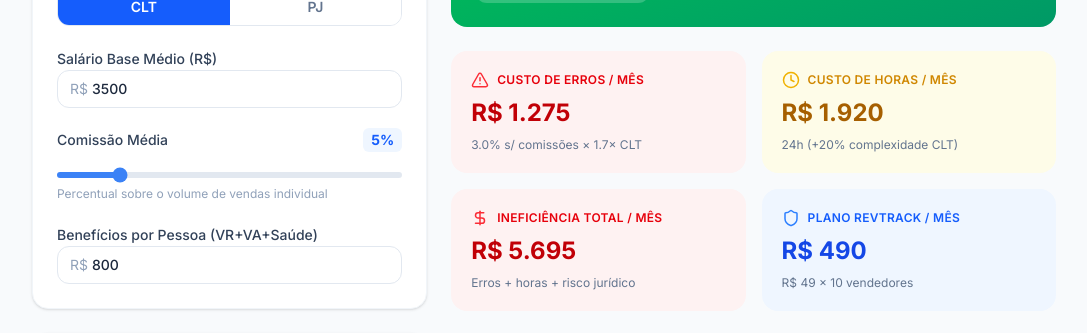
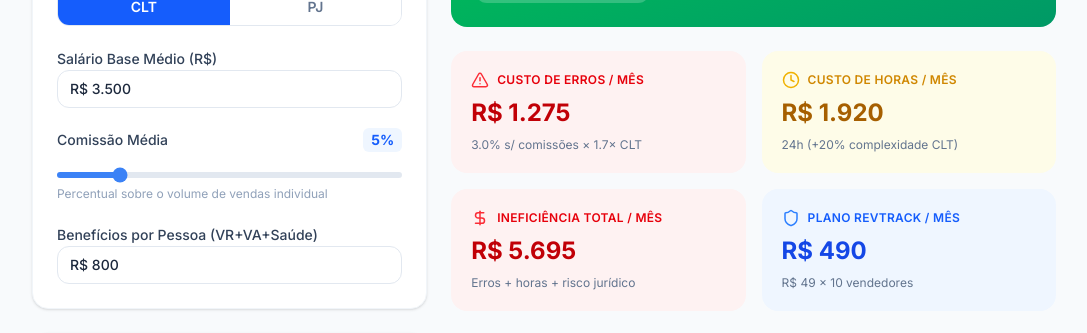
Before and after one commit to bezerraalbuquerque-sketch/calculadora-roi, a Next.js app: page / in a window 1280 px wide. Shown: the part 437-770 px from the top of the page, without its empty margins (96-1183 px from the left). Built offline with nearby package versions, Linux system fonts and the light colour scheme.

Commit message:
Fix: máscara de moeda com react-number-format, remove leading zeros

```diff
--- a/app/components/ROICalculator.tsx
+++ b/app/components/ROICalculator.tsx
@@ -1,6 +1,7 @@
 "use client";
 
 import { useState, useMemo } from "react";
+import { NumericFormat } from "react-number-format";
 import {
   BarChart,
   Bar,
@@ -115,13 +116,13 @@ function Slider({
 function NumberInput({
   label,
   value,
-  prefix,
+  isCurrency,
   suffix,
   onChange,
 }: {
   label: string;
   value: number;
-  prefix?: string;
+  isCurrency?: boolean;
   suffix?: string;
   onChange: (v: number) => void;
 }) {
@@ -129,14 +130,33 @@ function NumberInput({
     <div className="space-y-1.5">
       <label className="text-sm font-medium text-slate-700">{label}</label>
       <div className="flex items-center gap-1 border border-slate-200 rounded-xl px-3 py-2 bg-white focus-within:ring-2 focus-within:ring-blue-500 focus-within:border-transparent transition-all">
-        {prefix && <span className="text-slate-400 text-sm">{prefix}</span>}
-        <input
-          type="number"
-          value={value}
-          onChange={(e) => onChange(Number(e.target.value))}
-          className="flex-1 outline-none text-slate-800 font-medium text-sm bg-transparent min-w-0"
-        />
-        {suffix && <span className="text-slate-400 text-sm">{suffix}</span>}
+        {isCurrency ? (
+          <NumericFormat
+            value={value === 0 ? "" : value}
+            onValueChange={({ floatValue }) => onChange(floatValue ?? 0)}
+            thousandSeparator="."
+            decimalSeparator=","
+            decimalScale={0}
+            allowNegative={false}
+            prefix="R$ "
+            placeholder="R$ 0"
+            className="flex-1 outline-none text-slate-800 font-medium text-sm bg-transparent min-w-0"
+          />
+        ) : (
+          <>
+            <NumericFormat
+              value={value === 0 ? "" : value}
+              onValueChange={({ floatValue }) => onChange(floatValue ?? 0)}
+              thousandSeparator="."
+              decimalSeparator=","
+              decimalScale={2}
+              allowNegative={false}
+              placeholder="0"
+              className="flex-1 outline-none text-slate-800 font-medium text-sm bg-transparent min-w-0"
+            />
+            {suffix && <span className="text-slate-400 text-sm">{suffix}</span>}
+          </>
+        )}
       </div>
     </div>
   );
@@ -392,7 +412,7 @@ export default function ROICalculator() {
             <NumberInput
               label="Salário Base Médio (R$)"
               value={inputs.baseSalary}
-              prefix="R$"
+              isCurrency
               onChange={set("baseSalary")}
             />
 
@@ -411,7 +431,7 @@ export default function ROICalculator() {
               <NumberInput
                 label="Benefícios por Pessoa (VR+VA+Saúde)"
                 value={inputs.benefits}
-                prefix="R$"
+                isCurrency
                 onChange={set("benefits")}
               />
             )}
@@ -427,7 +447,7 @@ export default function ROICalculator() {
             <NumberInput
               label="Volume de Vendas Mensal (R$)"
               value={inputs.monthlySalesVolume}
-              prefix="R$"
+              isCurrency
               onChange={set("monthlySalesVolume")}
             />
 
@@ -445,7 +465,7 @@ export default function ROICalculator() {
             <NumberInput
               label="Custo/Hora do Gestor (R$)"
               value={inputs.managerHourlyRate}
-              prefix="R$"
+              isCurrency
               suffix="/h"
               onChange={set("managerHourlyRate")}
             />
--- a/package.json
+++ b/package.json
@@ -14,6 +14,7 @@
     "next": "16.2.4",
     "react": "19.2.4",
     "react-dom": "19.2.4",
+    "react-number-format": "^5.4.5",
     "recharts": "^3.8.1"
   },
   "devDependencies": {
```
Also changed, not shown: 1 other file (tests, documents, lock files or other folders).
